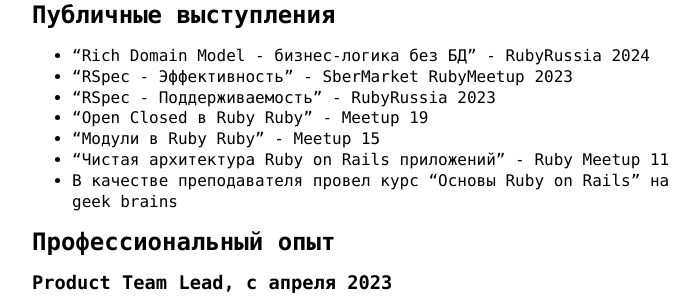
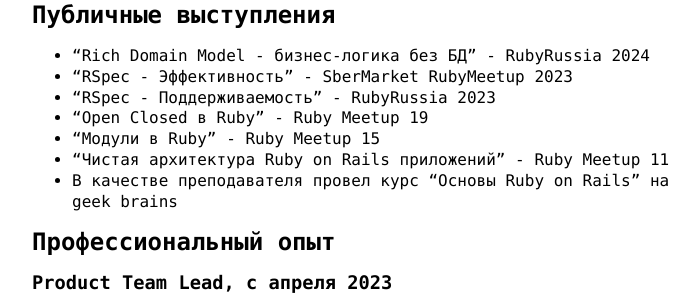
Before and after one commit to sergio-fry/blog, a Jekyll site: the page built from cv.md, in a window 1280 px wide and 900 px high, scrolled down 481 px. Shown: the part 152-452 px from the top of the window, without its empty margins (288-987 px from the left). Built offline with Jekyll 4.4.1, drawn with Linux system fonts in a browser that asks for light colours.

Commit message:
vault backup: 2024-11-19 12:57:38
Affected files:
cv.md

```diff
--- a/cv.md
+++ b/cv.md
@@ -26,8 +26,8 @@ disable_comments: true
 * "Rich Domain Model - бизнес-логика без БД" - RubyRussia 2024
 * "RSpec - Эффективность" - SberMarket RubyMeetup 2023
 * "RSpec - Поддерживаемость" - RubyRussia 2023
-* "Open Closed в Ruby Ruby" - Meetup 19
-* "Модули в Ruby Ruby" - Meetup 15
+* "Open Closed в Ruby" - Ruby Meetup 19
+* "Модули в Ruby" - Ruby Meetup 15
 * "Чистая архитектура Ruby on Rails приложений" - Ruby Meetup 11
 * В качестве преподавателя провел курс "Основы Ruby on Rails" на geek brains
 
```
